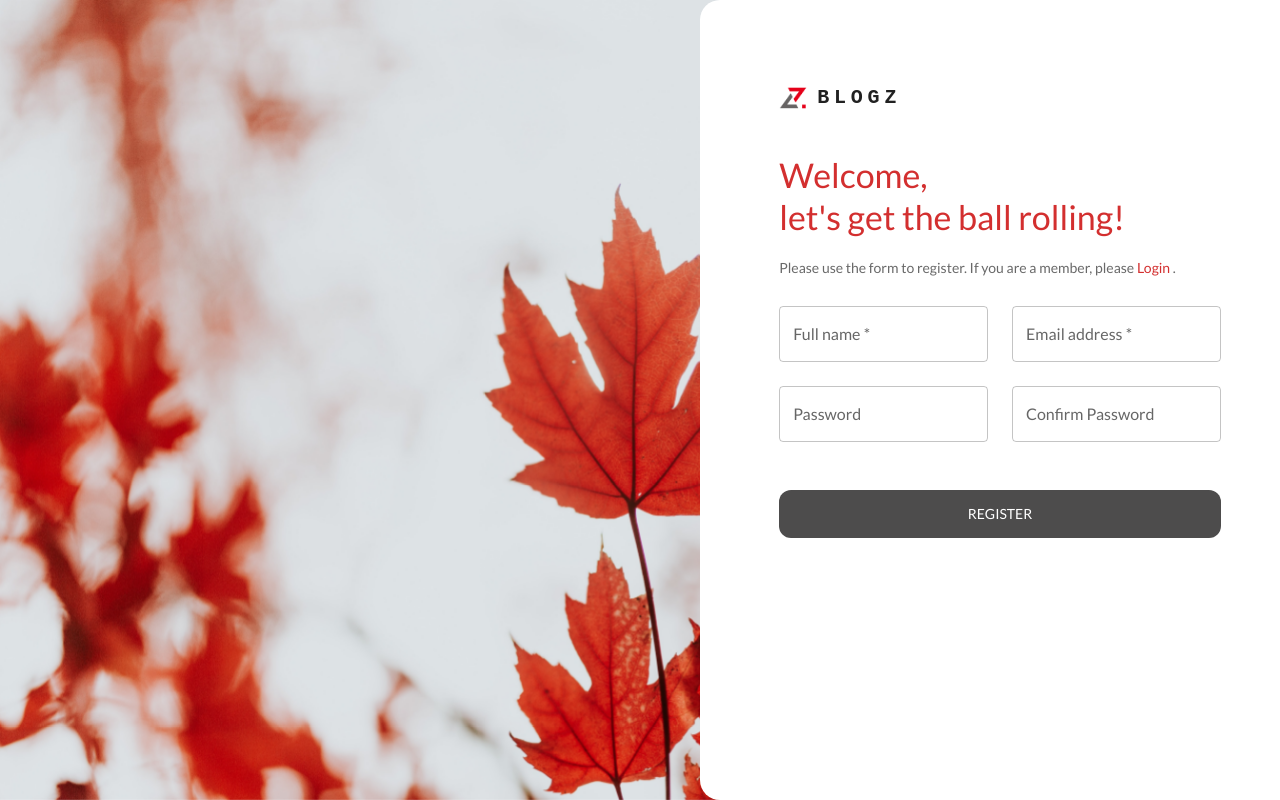
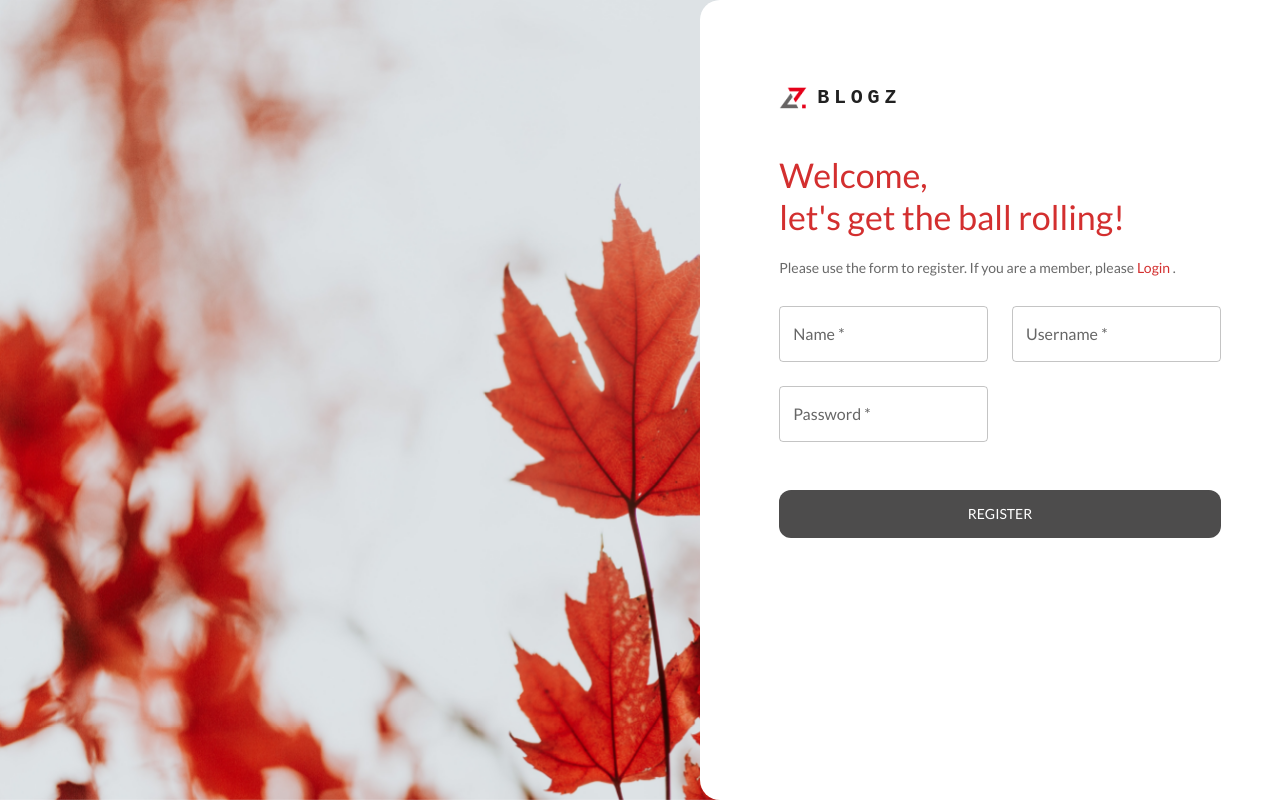
Before and after one commit to Deepak-Peter/change-it, a React (Create React App) app: page /register in a window 1280 px wide. Built offline with nearby package versions, Linux system fonts and the light colour scheme.

Commit message:
Change in Register API

```diff
--- a/src/components/register/Register.jsx
+++ b/src/components/register/Register.jsx
@@ -7,9 +7,61 @@ import {
   TextField,
   Typography,
 } from "@mui/material";
-import { Link } from "react-router-dom";
+import { Link, useNavigate } from "react-router-dom";
+import { useFormik } from "formik";
+import * as Yup from "yup";
 
 export const Register = () => {
+  const navigate = useNavigate();
+
+  const formik = useFormik({
+    enableReinitialize: true,
+    initialValues: {
+      name: "",
+      username: "",
+      password: "",
+      submit: null,
+    },
+    validationSchema: Yup.object({
+      name: Yup.string().required("Name is required"),
+      username: Yup.string()
+        .email("email must be vaild")
+        .required("email is required"),
+      password: Yup.string()
+        .matches(
+          /^(?=.*[a-z])(?=.*[A-Z])(?=.*\d)(?=.*[~`#^(|{}"'@$!%&])[\d~#-}"!]{8,20}$/,
+          "Password format must match the standard password security guidelines. Password must be between 8 and 20 characters, contain an upper case letter, lower case letter, number, and special character."
+        )
+        .required("Password is required"),
+    }),
+    onSubmit: async (values) => {
+      debugger;
+      try {
+        const data = {
+          name: values.name,
+          username: values.username,
+          password: values.password,
+        };
+        await fetch(
+          "https://zpworkshopapis.netlify.app/.netlify/functions/account/signup",
+          {
+            method: "POST", // *GET, POST, PUT, DELETE, etc.
+            body: JSON.stringify(data), // body data type must match "Content-Type" header
+          }
+        )
+          .then((response) => response.json())
+          .then((data) => {
+            // setBlogs(data);
+            alert("User Registered");
+            // setPopupOpen(true);
+            navigate("/login", { replace: true });
+          });
+        // postUser(regData);
+      } catch (err) {
+        console.error(err);
+      }
+    },
+  });
   return (
     <Box sx={{ display: "flex" }}>
       <Box
@@ -42,7 +94,7 @@ export const Register = () => {
             }}
           >
             <form
-              onSubmit={(event) => event.preventDefault()}
+              onSubmit={formik.handleSubmit}
               style={{ width: "100%", maxWidth: "80%" }}
             >
               <Box sx={{ display: "flex", alignItems: "center", mb: 5 }}>
@@ -89,41 +141,93 @@ export const Register = () => {
               <Grid container spacing={3} sx={{ mt: 0.5 }}>
                 <Grid item md={6} xs={12}>
                   <TextField
+                    error={Boolean(formik.touched.name && formik.errors.name)}
+                    helperText={formik.touched.name && formik.errors.name}
                     fullWidth
-                    label="Full name"
+                    label="Name"
+                    value={formik.values.name}
                     name="name"
+                    onBlur={formik.handleBlur}
+                    onChange={(e) => {
+                      formik.handleChange(e);
+                    }}
                     required
-                    value=""
                   />
                 </Grid>
                 <Grid item md={6} xs={12}>
                   <TextField
+                    required
                     fullWidth
+                    error={Boolean(
+                      formik.touched.username && formik.errors.username
+                    )}
+                    helperText={
+                      formik.touched.username && formik.errors.username
+                    }
+                    variant="outlined"
+                    label="Username"
+                    name="username"
+                    placeholder="enter your email address"
+                    onBlur={formik.handleBlur}
+                    onChange={(e) => {
+                      formik.handleChange(e);
+                    }}
+                    value={formik.values.username}
+                    sx={{
+                      borderColor: "neutral.300",
+                    }}
+                  />
+                  {/* <TextField
+                    fullWidth
+                    error={Boolean(
+                      formik.touched.username && formik.errors.username
+                    )}
+                    helperText={
+                      formik.touched.username && formik.errors.username
+                    }
                     label="Email address"
-                    name="email"
+                    name="username"
                     required
-                    value=""
-                  />
+                    value={formik.values.username}
+                    onChange={(e) => {
+                      formik.handleChange(e);
+                    }}
+                  /> */}
                 </Grid>
                 <Grid item md={6} xs={12}>
                   {" "}
                   <TextField
+                    error={Boolean(
+                      formik.touched.password && formik.errors.password
+                    )}
+                    helperText={
+                      formik.touched.password && formik.errors.password
+                    }
                     fullWidth
                     label="Password"
                     name="password"
-                    value=""
+                    value={formik.values.password}
+                    onBlur={formik.handleBlur}
+                    onChange={(e) => {
+                      formik.handleChange(e);
+                    }}
+                    required
                   />
                 </Grid>
                 <Grid />
-                <Grid item md={6} xs={12}>
+                {/* <Grid item md={6} xs={12}>
                   {" "}
                   <TextField
                     fullWidth
                     label="Confirm Password"
-                    name="conpassword"
-                    value=""
+                    name="confrirmPassword"
+                    value={formik.values.confrirmPassword}
+                    onChange={(e) => {
+                      formik.handleChange(e);
+                    }}
+                    required
                   />
-                </Grid>
+                </Grid> */}
                 <Grid />
               </Grid>
               <Box sx={{ mt: 6 }}>
```
